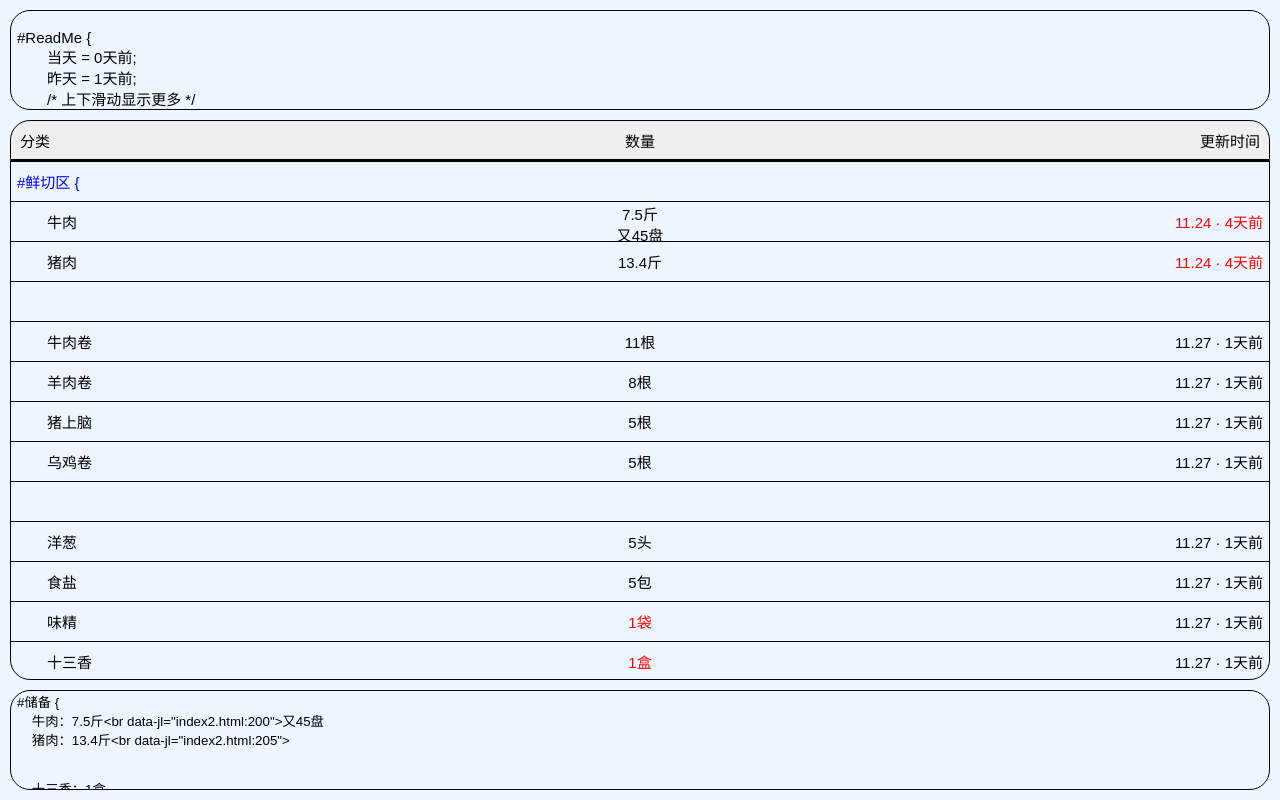
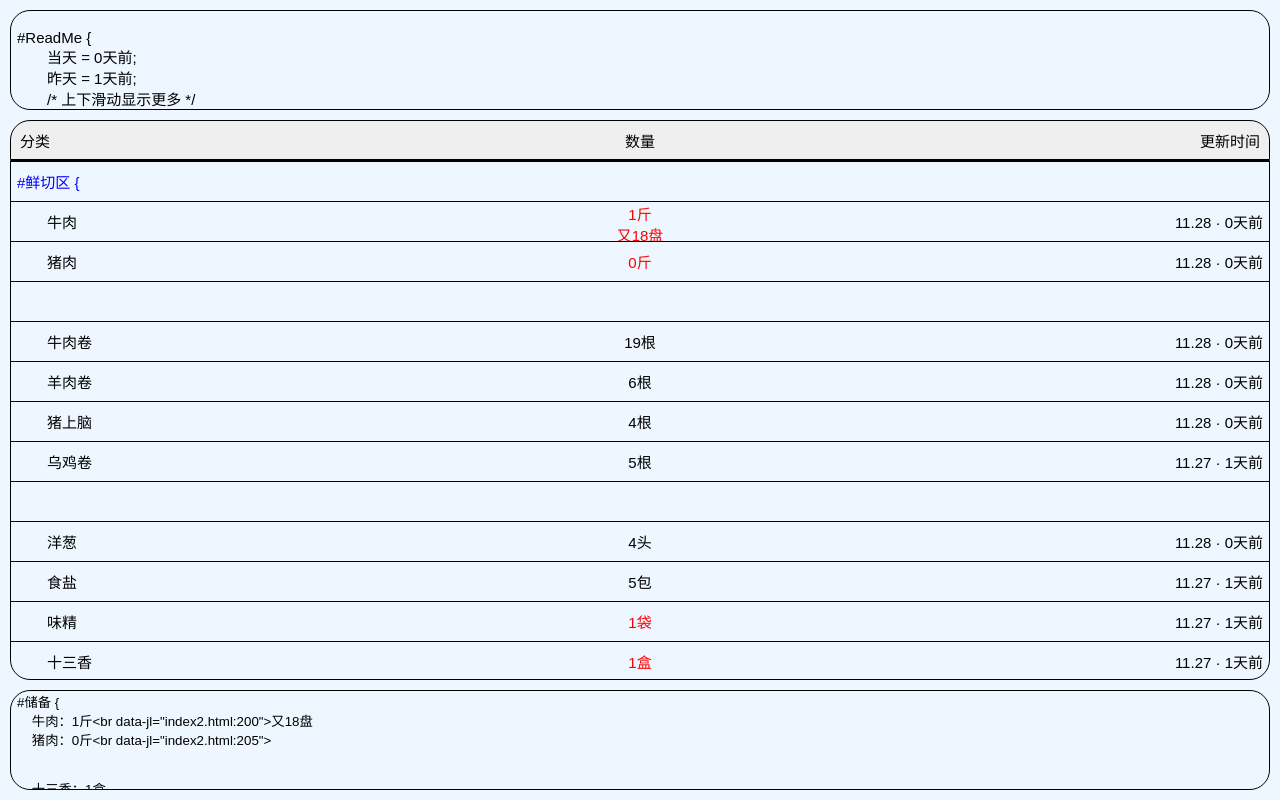
Before and after one commit to hengze436493/hengze, a plain HTML site: page index2.html in a window 1280 px wide. Drawn offline with Linux system fonts and the light colour scheme.

Commit message:
Update index2.html 数据

```diff
--- a/index2.html
+++ b/index2.html
@@ -197,13 +197,13 @@
         </div>
         <div class="row">
             <button class="LeftButton">&emsp;&emsp;牛肉</button>
-            <button class="CenterButton">7.5斤<br>又45盘</button>
-            <button class="RightButton">11.24</button>
+            <button class="CenterButton">1斤<br>又18盘</button>
+            <button class="RightButton">11.28</button>
         </div>
         <div class="row">
             <button class="LeftButton">&emsp;&emsp;猪肉</button>
-            <button class="CenterButton">13.4斤<br></button>
-            <button class="RightButton">11.24</button>
+            <button class="CenterButton">0斤<br></button>
+            <button class="RightButton">11.28</button>
         </div>
 
 
@@ -218,20 +218,20 @@
 
         <div class="row">
             <button class="LeftButton">&emsp;&emsp;牛肉卷</button>
-            <button class="CenterButton">11根</button>
-            <button class="RightButton">11.27</button>
+            <button class="CenterButton">19根</button>
+            <button class="RightButton">11.28</button>
         </div>
 
         <div class="row">
             <button class="LeftButton">&emsp;&emsp;羊肉卷</button>
-            <button class="CenterButton">8根</button>
-            <button class="RightButton">11.27</button>
+            <button class="CenterButton">6根</button>
+            <button class="RightButton">11.28</button>
         </div>
 
         <div class="row">
             <button class="LeftButton">&emsp;&emsp;猪上脑</button>
-            <button class="CenterButton">5根</button>
-            <button class="RightButton">11.27</button>
+            <button class="CenterButton">4根</button>
+            <button class="RightButton">11.28</button>
         </div>
 
         <div class="row">
@@ -249,8 +249,8 @@
 
         <div class="row">
             <button class="LeftButton">&emsp;&emsp;洋葱</button>
-            <button class="CenterButton">5头</button>
-            <button class="RightButton">11.27</button>
+            <button class="CenterButton">4头</button>
+            <button class="RightButton">11.28</button>
         </div>
 
         <div class="row">
@@ -279,7 +279,7 @@
 
 
 
-        <button id="htdbwzButton" class="row">版本：261052</button>
+        <button id="htdbwzButton" class="row">版本：261053</button>
         <button id="xzymButton" class="row">下载源码</button>
 
 
```
